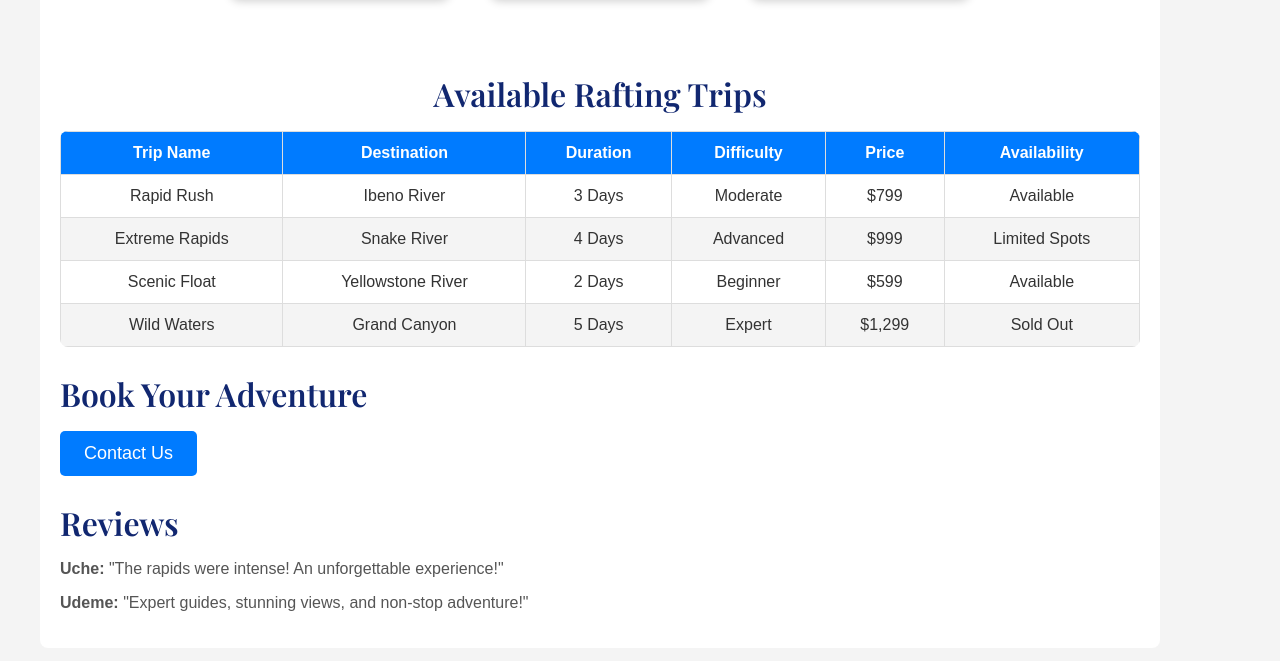
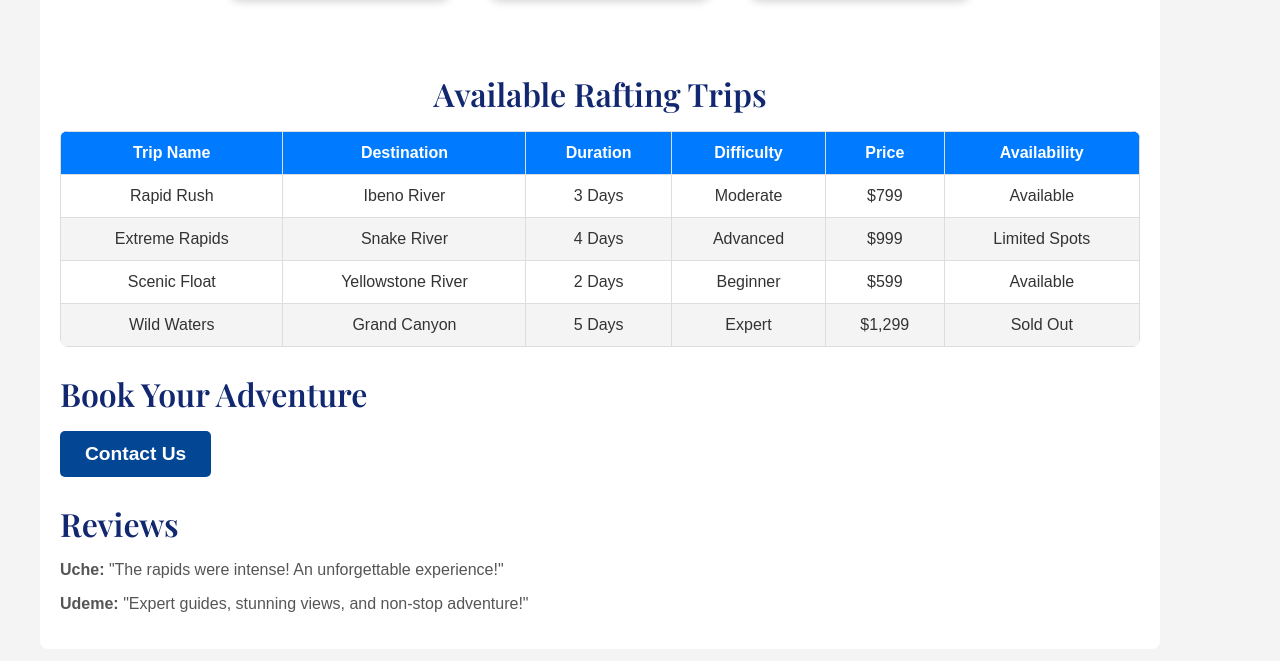
Before and after one commit to georgeukpong/wdd130, a plain HTML site: page wwr/trips.html in a window 1280 px wide. Shown: the part 1652-2313 px from the top of the page. Drawn offline with nearby package versions, Linux system fonts and the light colour scheme; a web font is replaced by a local one.

Commit message:
trip page

```diff
--- a/wwr/styles/rafting.css
+++ b/wwr/styles/rafting.css
@@ -574,19 +574,22 @@ main {
 
 
 /* Booking Button */
-.booking button {
-    padding: 12px 24px;
-    background: #007BFF;
+.btn {
+    display: inline-block;
+    background: #034694;
     color: white;
-    border: none;
-    cursor: pointer;
-    font-size: 18px;
+    padding: 12px 25px;
+    font-size: 1.2rem;
+    font-weight: bold;
     border-radius: 5px;
-    transition: background 0.3s;
+    text-decoration: none;
+    text-align: center;
 }
-.booking button:hover {
-    background: #0056b3;
+
+.btn:hover {
+    background: #022b5d;
 }
+
 
 /* Trips Table */
 .trips-table {
--- a/wwr/trips.html
+++ b/wwr/trips.html
@@ -132,10 +132,9 @@
         <!-- Booking Section -->
         <section class="booking">
             <h2>Book Your Adventure</h2>
-            <a href="contact.html">
-                <button>Contact Us</button>
-            </a>
+            <a href="contact.html" class="btn">Contact Us</a>
         </section>
+
 
 
         <!-- Reviews -->
```
